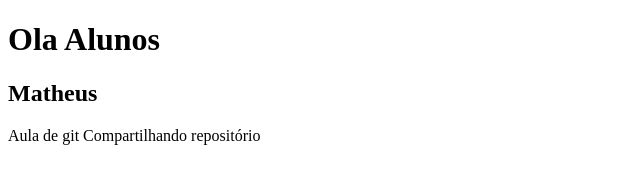
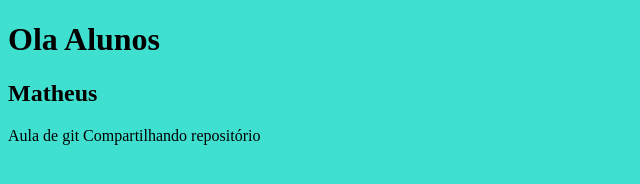
Before and after one commit to Kevinn-Araujoo/Colaborador-3B-anh-12-06, a plain HTML site: page index.html in a window 1280 px wide. Shown: the whole page, without its empty margins (0-640 px from the left). Drawn offline with Linux system fonts and the light colour scheme.

Commit message:
Alterando a cor do fundo da pagina

```diff
--- a/style.css
+++ b/style.css
@@ -1,3 +1,3 @@
 body{
-    background-color: f4f4f4;
+    background-color: #40e0d0;
 }
```
